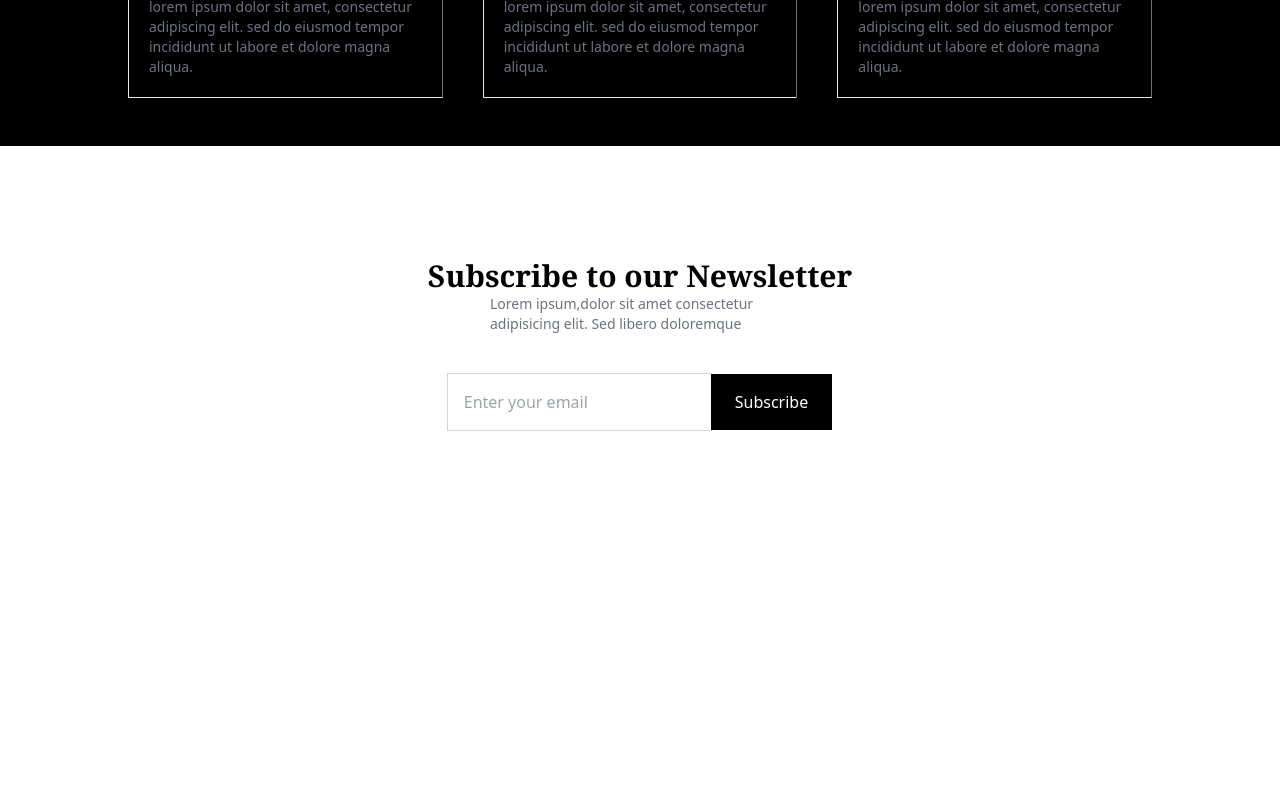
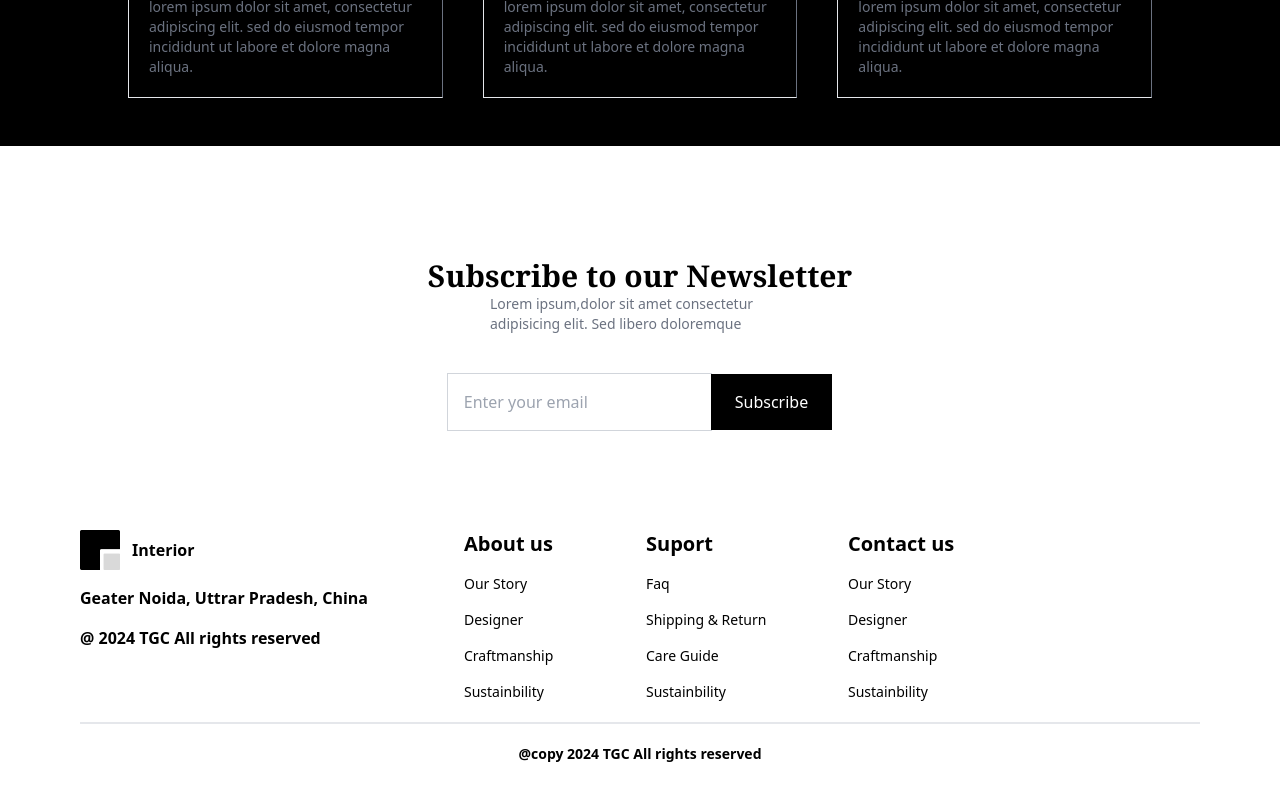
Before and after one commit to jxxuxuefeng/tailwindcss-demo, a React (Vite) app: page / in a window 1280 px wide. Shown: the part 2687-3487 px from the top of the page. Before the commit the page ends 3173 px from the top, so only its background shows below. Built offline with nearby package versions, Linux system fonts and the light colour scheme.

Commit message:
feat: footer

```diff
--- a/src/App.jsx
+++ b/src/App.jsx
@@ -7,6 +7,7 @@
 import Banner2 from "./components/Banner/Banner2.jsx";
 import Testimonial from "./components/Testimonial/Testimonial.jsx";
 import Newsletter from "./components/Newsletter/Newsletter.jsx";
+import Footer from "./components/Footer/Footer.jsx";
 
 const App = () => {
   return (
@@ -19,6 +20,7 @@
       <Banner2 />
       <Testimonial />
       <Newsletter />
+      <Footer />
     </main>
   );
 };
--- /dev/null
+++ b/src/components/Footer/Footer.jsx
@@ -0,0 +1,88 @@
+// 第三方
+import React from "react";
+import Logo from "../../assets/Logo.png";
+
+// 自定义
+
+const Footer = () => {
+  return (
+    <footer>
+      <div className="container py-11">
+        <div className="grid grid-cols-1 md:grid-cols-3 gap-8">
+          {/*company info*/}
+          <div className="space-y-4 font-semibold">
+            <div className="flex items-center space-x-3">
+              <img src={Logo} alt="" className="w-10" />
+              <p>Interior</p>
+            </div>
+            <p className="">Geater Noida, Uttrar Pradesh, China</p>
+            <p>@ 2024 TGC All rights reserved</p>
+          </div>
+          {/*footer link*/}
+          <div className="grid grid-cols-2 gap-3">
+            <div className="space-y-4">
+              <h1 className="text-xl font-semibold">About us</h1>
+              <ul className="text-sm space-y-4">
+                <li>
+                  <a href="#">Our Story</a>
+                </li>
+                <li>
+                  <a href="#">Designer</a>
+                </li>
+                <li>
+                  <a href="#">Craftmanship</a>
+                </li>
+                <li>
+                  <a href="#">Sustainbility</a>
+                </li>
+              </ul>
+            </div>
+            <div className="space-y-4">
+              <h1 className="text-xl font-semibold">Suport</h1>
+              <ul className="text-sm space-y-4">
+                <li>
+                  <a href="#">Faq</a>
+                </li>
+                <li>
+                  <a href="#">Shipping & Return</a>
+                </li>
+                <li>
+                  <a href="#">Care Guide</a>
+                </li>
+                <li>
+                  <a href="#">Sustainbility</a>
+                </li>
+              </ul>
+            </div>
+          </div>
+          {/*contact section*/}
+          <div className="space-y-4">
+            <div className="space-y-4">
+              <h1 className="text-xl font-semibold">Contact us</h1>
+              <ul className="text-sm space-y-4">
+                <li>
+                  <a href="#">Our Story</a>
+                </li>
+                <li>
+                  <a href="#">Designer</a>
+                </li>
+                <li>
+                  <a href="#">Craftmanship</a>
+                </li>
+                <li>
+                  <a href="#">Sustainbility</a>
+                </li>
+              </ul>
+            </div>
+          </div>
+        </div>
+        {/*copyright section*/}
+        <p className="text-center text-sm font-semibold mt-5 border-t-2 pt-5 mt-5">
+          @copy 2024 TGC All rights reserved
+        </p>
+      </div>
+    </footer>
+  );
+};
+
+export default Footer;
```
